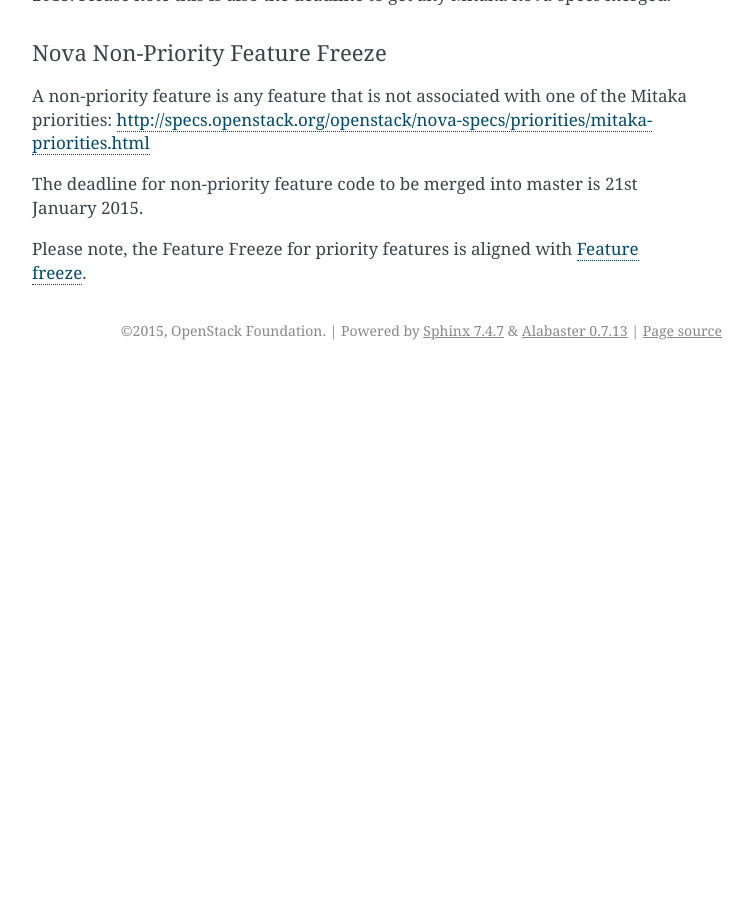
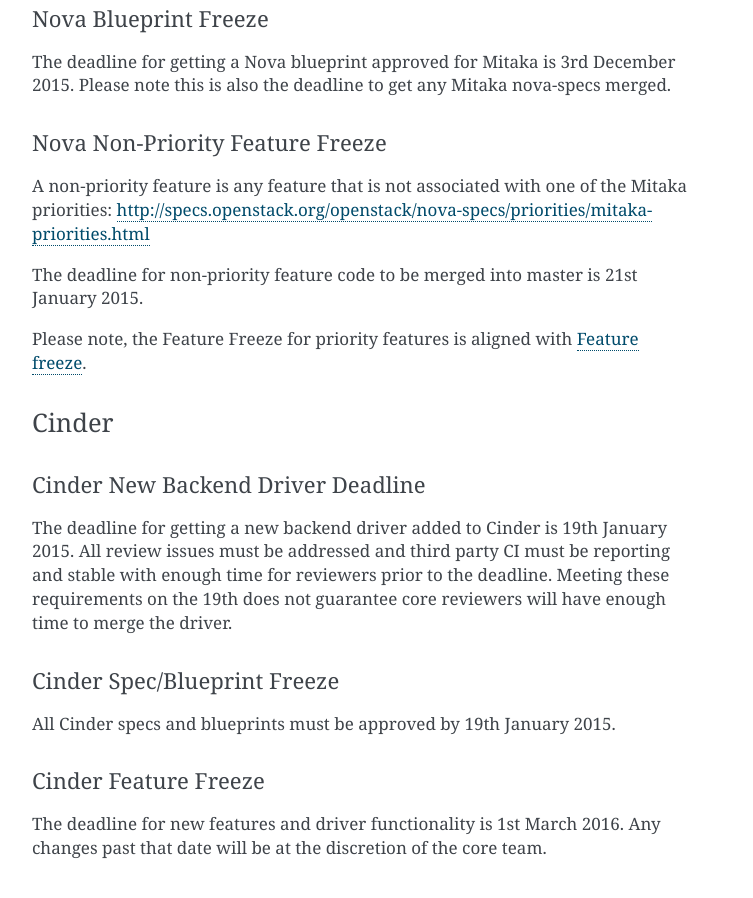
Before and after one commit to openstack/releases, a Sphinx documentation site: the page built from doc/source/schedules/mitaka.rst, in a window 1280 px wide and 900 px high, scrolled down 4146 px. Shown: the whole window, without its empty margins (388-1141 px from the left). Built offline with Sphinx 7.4.7, drawn with Linux system fonts in a browser that asks for light colours; before the commit the page ends 4516 px from its top, so only the background shows below that; some of the changed text lies outside the part shown.

Commit message:
Add Cinder deadlines for Mitaka
Including the sates that are advertized here:
http://lists.openstack.org/pipermail/openstack-dev/2015-November/078215.html

Change-Id: Ia01cff9731f2e7fe808e16c5b7e747909771ff66

```diff
--- a/doc/source/schedules/mitaka.rst
+++ b/doc/source/schedules/mitaka.rst
@@ -32,6 +32,10 @@
 | Jan 11-15  | R-12 |                           |                             |
 +------------+------+---------------------------+-----------------------------+
 | Jan 16-22  | R-11 | :ref:`m-2`                | :ref:`m-nova-npff`          |
+|            |      +---------------------------+-----------------------------+
+|            |      |                           | :ref:`m-cinder-nddeadline`  |
+|            |      +---------------------------+-----------------------------+
+|            |      |                           | :ref:`m-cinder-spec-freeze` |
 +------------+------+---------------------------+-----------------------------+
 | Jan 25-29  | R-10 |                           |                             |
 +------------+------+---------------------------+-----------------------------+
@@ -43,7 +47,7 @@
 +------------+------+---------------------------+-----------------------------+
 | Feb 22-26  | R-6  | :ref:`m-final-lib`        |                             |
 +------------+------+---------------------------+-----------------------------+
-| Feb 29-4   | R-5  | :ref:`m-3`                |                             |
+| Feb 29-4   | R-5  | :ref:`m-3`                | :ref:`m-cinder-ff`          |
 |            |      +---------------------------+-----------------------------+
 |            |      | :ref:`m-ff`               |                             |
 |            |      +---------------------------+-----------------------------+
@@ -234,3 +238,32 @@
 21st January 2015.
 
 Please note, the Feature Freeze for priority features is aligned with :ref:`m-ff`.
+
+Cinder
+------
+
+.. _m-cinder-nddeadline:
+
+Cinder New Backend Driver Deadline
+^^^^^^^^^^^^^^^^^^^^^^^^^^^^^^^^^^
+
+The deadline for getting a new backend driver added to Cinder is 19th January
+2015. All review issues must be addressed and third party CI must be reporting
+and stable with enough time for reviewers prior to the deadline. Meeting these
+requirements on the 19th does not guarantee core reviewers will have enough
+time to merge the driver.
+
+.. _m-cinder-spec-freeze:
+
+Cinder Spec/Blueprint Freeze
+^^^^^^^^^^^^^^^^^^^^^^^^^^^^
+
+All Cinder specs and blueprints must be approved by 19th January 2015.
+
+.. _m-cinder-ff:
+
+Cinder Feature Freeze
+^^^^^^^^^^^^^^^^^^^^^
+
+The deadline for new features and driver functionality is 1st March 2016. Any
+changes past that date will be at the discretion of the core team.
```
